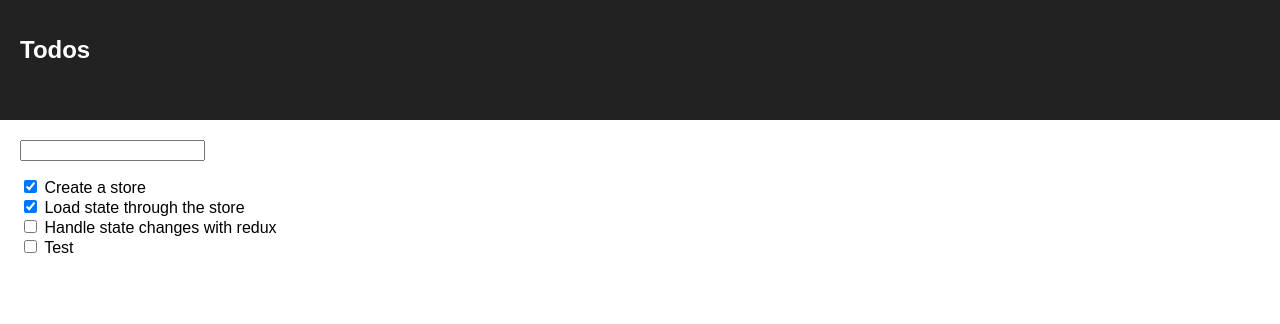
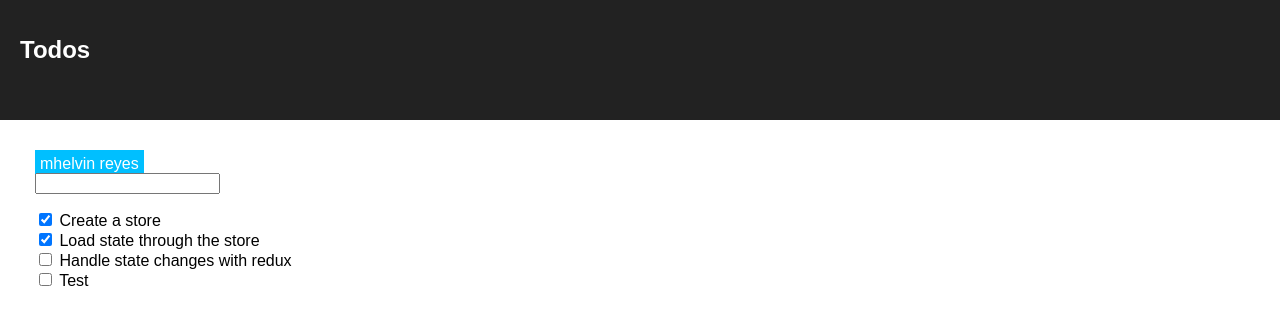
Before and after one commit to reyesmhelvin/Todos-React-with-Redux-, a React (Create React App) app: page / in a window 1280 px wide. Shown: the top 324 px of the page. Built offline with nearby package versions, Linux system fonts and the light colour scheme; data requests are answered from the project's data file.

Commit message:
Create a React Component to Display Status Messages

```diff
--- a/src/App.css
+++ b/src/App.css
@@ -25,10 +25,16 @@
 
 .todo-app {
   /* border: 1px solid red; */
-  padding: 20px;
+  padding: 35px;
 }
 
 ul {
   list-style-type: none;
   padding: 0px;
 }
+
+.message {
+  background: deepskyblue;
+  padding: 5px;
+  color: white;
+}
--- a/src/App.js
+++ b/src/App.js
@@ -2,6 +2,7 @@ import React, { Component } from 'react';
 import './App.css';
 import TodoForm from "./components/TodoForm";
 import TodoList from "./components/TodoList";
+import Message from "./components/Message";
 
 class App extends Component {
   render() {
@@ -11,6 +12,7 @@ class App extends Component {
           <h1 className="App-title">Todos</h1>
         </header>
         <div className="todo-app">
+          <Message message="mhelvin reyes"/>
           <TodoForm/>
           <TodoList/>
         </div>
--- /dev/null
+++ b/src/components/Message.js
@@ -0,0 +1,7 @@
+import React from 'react'
+
+const Message = ({message}) => {
+    return message ? <span class="message">{message}</span> : null;
+}
+
+export default Message;
```
